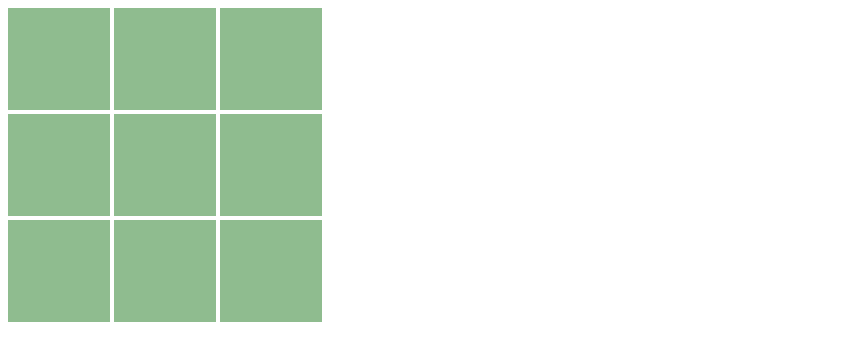
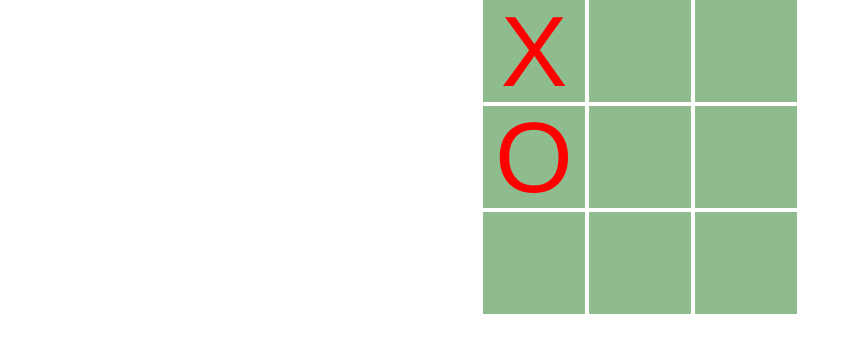
Before and after one commit to tiy-sat/fall16-4.4-TicTacToe, a website built with webpack: page index.html in a window 1280 px wide. Shown: the whole page, without its empty margins (0-852 px from the left). Built offline with nearby package versions, Linux system fonts and the light colour scheme.

Commit message:
Added styles for the X and O moves in boxes

```diff
--- a/index.html
+++ b/index.html
@@ -9,12 +9,16 @@
   <body>
     <table class="table">
       <tr class="table__row">
-        <td class="square"></td>
+        <td class="square
+                   square--x">
+        </td>
         <td class="square"></td>
         <td class="square"></td>
       </tr>
       <tr class="table__row">
-        <td class="square"></td>
+        <td class="square
+                   square--o">
+        </td>
         <td class="square"></td>
         <td class="square"></td>
       </tr>
--- a/styles/main.css
+++ b/styles/main.css
@@ -1,3 +1,8 @@
+body {
+  margin: 0;
+  font-family: Helvetica;
+}
+
 .square{
   background-color: DarkSeaGreen;
   height: 100px;
@@ -9,8 +14,28 @@
   border-right: 4px solid white;
 }
 
+.square--x::before,
+.square--o::before {
+  font-size: 100px;
+  line-height: 100px;
+  font-weight: lighter;
+  width: 100px;
+  color: red;
+  display: block;
+  text-align: center;
+}
+
+.square--o::before {
+  content: "O";
+}
+
+.square--x::before {
+  content: "X";
+}
+
 .table{
   border-collapse: collapse;
+  margin: 0 auto;
 }
 
 .table__row:nth-child(2){
```
Also changed, not shown: README.md.
